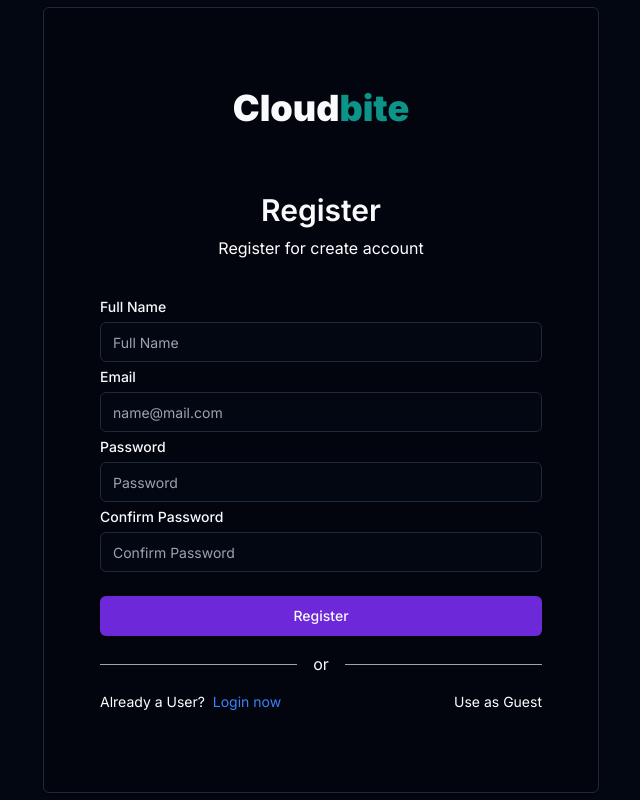
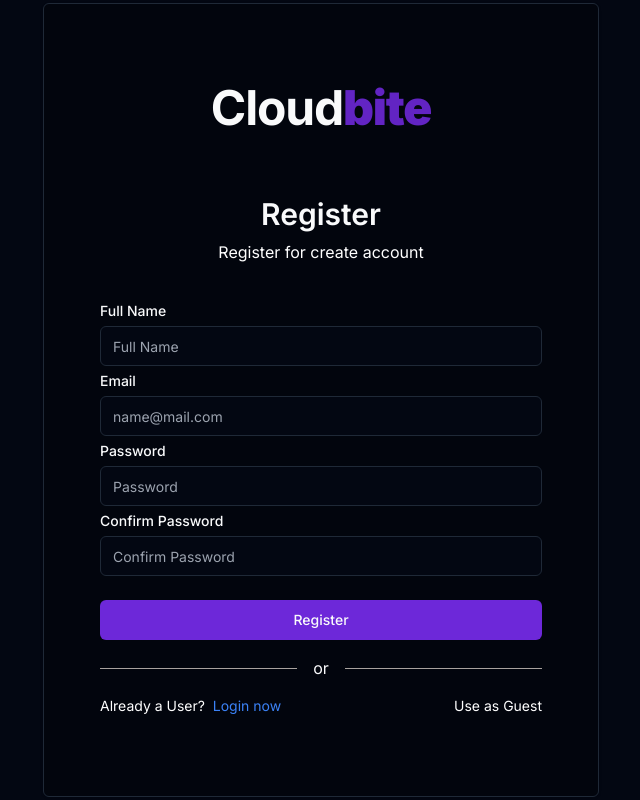
Before and after one commit to CloudBite-Social/FE, a React (Vite) app: page /register in a window 1280 px wide. Shown: the whole page, without its empty margins (319-959 px from the left). Built offline with nearby package versions, Linux system fonts and the light colour scheme.

Commit message:
fix: layout auth page

```diff
--- a/src/pages/auth/login.tsx
+++ b/src/pages/auth/login.tsx
@@ -3,10 +3,12 @@ import { Toaster } from "@/components/ui/toaster";
 
 const Login = () => {
   return (
-    <div className="w-full h-screen flex items-center font-inter overflow-auto">
+    <div className="w-full h-screen flex flex-col font-inter transition-all overflow-auto">
+      <div className="grow overflow-auto flex flex-col items-center justify-center p-6">
         <div className="container w-full md:w-[34.75rem] h-full md:h-fit p-8 md:p-14 lg:py-20 lg:px-14 flex flex-col items-center justify-center bg-white dark:bg-black/25 dark:border rounded-md border shadow">
-        <h1 className="text-4xl font-black mb-16">
-          Cloud<span className="text-teal-600">bite</span>
+          <h1 className="text-5xl tracking-tight mb-16">
+            <span className="font-bold">Cloud</span>
+            <span className="text-[#6224C3] font-black">bite</span>
           </h1>
           <p className="font-inter text-center text-3xl font-semibold mb-2">
             Login
@@ -16,6 +18,7 @@ const Login = () => {
           </p>
           <LoginForm />
         </div>
+      </div>
       <Toaster />
     </div>
   );
--- a/src/pages/auth/register.tsx
+++ b/src/pages/auth/register.tsx
@@ -3,10 +3,12 @@ import { Toaster } from "@/components/ui/toaster";
 
 const Login = () => {
   return (
-    <div className="w-full h-screen flex items-center font-inter overflow-auto">
+    <div className="w-full h-screen flex flex-col font-inter transition-all overflow-auto">
+      <div className="grow overflow-auto flex flex-col items-center justify-center p-6">
         <div className="container w-full md:w-[34.75rem] h-full md:h-fit p-8 md:p-14 lg:py-20 lg:px-14 flex flex-col items-center justify-center bg-white dark:bg-black/25 dark:border rounded-md border shadow">
-        <h1 className="text-4xl font-black mb-16">
-          Cloud<span className="text-teal-600">bite</span>
+          <h1 className="text-5xl tracking-tight mb-16">
+            <span className="font-bold">Cloud</span>
+            <span className="text-[#6224C3] font-black">bite</span>
           </h1>
           <p className="font-inter text-center text-3xl font-semibold mb-2">
             Register
@@ -16,6 +18,7 @@ const Login = () => {
           </p>
           <RegisterForm />
         </div>
+      </div>
       <Toaster />
     </div>
   );
```
Lines whose indentation alone changed are shown as unchanged.
